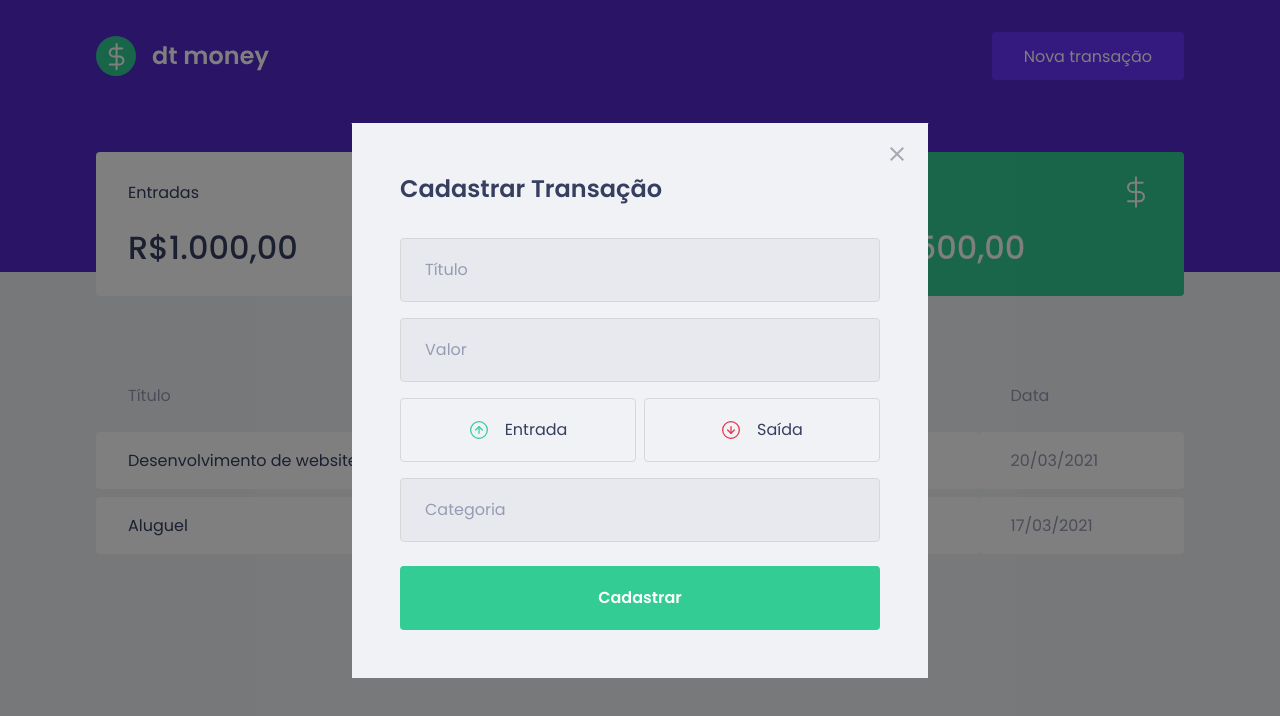
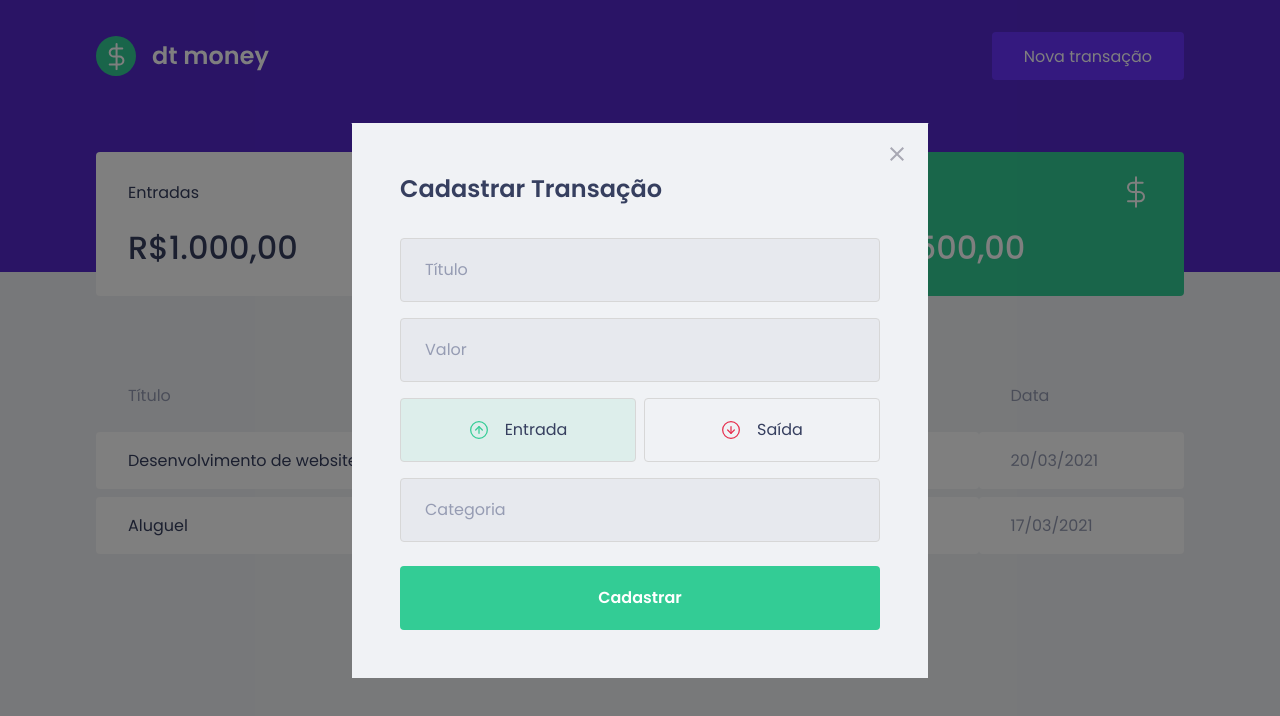
Before and after one commit to allexis096/ignite-react-dt-money, a React (Create React App) app: page / in a window 1280 px wide. Both pictures are taken after a click on the button "Nova transação". Shown: the top 716 px of the page. Built offline with nearby package versions, Linux system fonts and the light colour scheme; no server answers; what miragejs would draw is missing.

Commit message:
:lipstick: NewTransactionModal buttons with new styles

```diff
--- a/src/components/NewTransactionModal/index.tsx
+++ b/src/components/NewTransactionModal/index.tsx
@@ -1,3 +1,4 @@
+import { useState } from 'react';
 import Modal from 'react-modal';
 
 import closeImg from '../../assets/close.svg';
@@ -15,6 +16,8 @@
   isOpen,
   onRequestClose,
 }: NewTransactionModalProps) {
+  const [type, setType] = useState('deposit');
+
   return (
     <Modal
       isOpen={isOpen}
@@ -35,15 +38,25 @@
         <input type="number" placeholder="Valor" />
 
         <S.TransactionTypeContainer>
-          <button type="button">
+          <S.RadioBox
+            type="button"
+            onClick={() => setType('deposit')}
+            isActive={type === 'deposit'}
+            activeColor="green"
+          >
             <img src={incomeImg} alt="Entrada" />
             <span>Entrada</span>
-          </button>
+          </S.RadioBox>
 
-          <button type="button">
+          <S.RadioBox
+            type="button"
+            onClick={() => setType('withdraw')}
+            isActive={type === 'withdraw'}
+            activeColor="red"
+          >
             <img src={outcomeImg} alt="Saída" />
             <span>Saída</span>
-          </button>
+          </S.RadioBox>
         </S.TransactionTypeContainer>
 
         <input placeholder="Categoria" />
--- a/src/components/NewTransactionModal/styles.ts
+++ b/src/components/NewTransactionModal/styles.ts
@@ -1,5 +1,5 @@
 import styled from 'styled-components';
-import { darken } from 'polished';
+import { darken, transparentize } from 'polished';
 
 export const Container = styled.form`
   h2 {
@@ -51,13 +51,27 @@
   display: grid;
   grid-template-columns: repeat(2, 1fr);
   gap: 0.5rem;
+`;
 
-  button {
+type RadioBoxProps = {
+  isActive: boolean;
+  activeColor: 'green' | 'red';
+};
+
+const colors = {
+  green: '#33cc94',
+  red: '#e52e4d',
+};
+
+export const RadioBox = styled.button<RadioBoxProps>`
   height: 4rem;
   border: 1px solid #d7d7d7;
   border-radius: 0.25rem;
 
-    background: transparent;
+  background: ${(props) =>
+    props.isActive
+      ? transparentize(0.9, colors[props.activeColor])
+      : 'transparent'};
 
   display: flex;
   align-items: center;
@@ -79,5 +93,4 @@
   &:hover {
     border-color: ${darken(0.1, '#d7d7d7')};
   }
-  }
 `;
```
Lines whose indentation alone changed are shown as unchanged.
